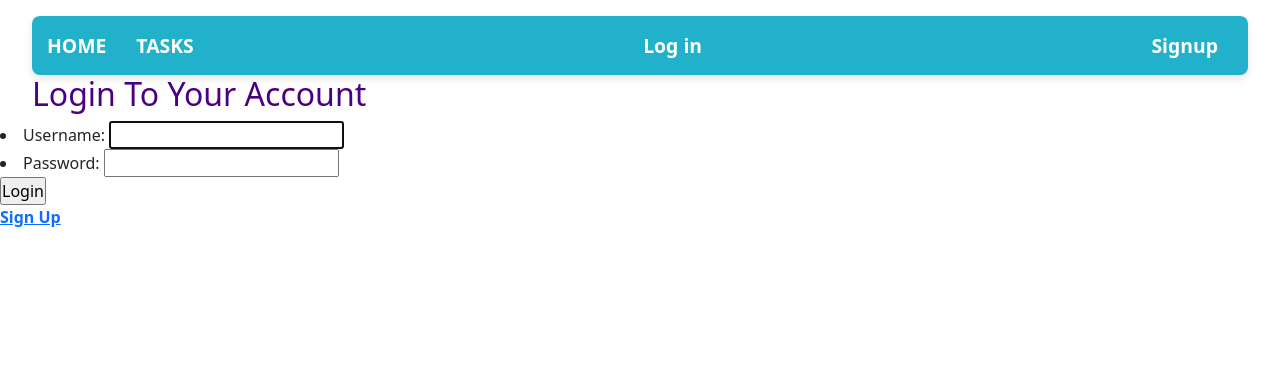
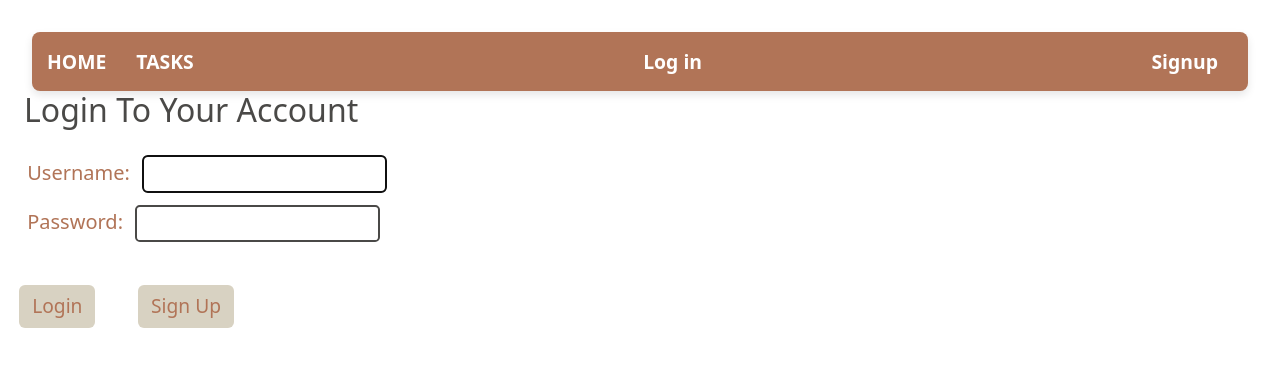
Before and after one commit to Fash-Mayor/Mini-Django-project-To-do-App, a Django app: page /accounts/ in a window 1280 px wide. Shown: the top 367 px of the page. Run offline with Django 5.2, Linux system fonts and the light colour scheme.

Commit message:
Improved the styling of the login page

```diff
--- a/todoapp/static/style.css
+++ b/todoapp/static/style.css
@@ -4,7 +4,7 @@
     box-sizing: border-box;
 }
 body{
-    background-color: rgb(57, 166, 180);
+    background-color: #e2cb8d;
     color: black;
     width: 100%;
     padding: 12px;
--- a/todoapp/static/styles.css
+++ b/todoapp/static/styles.css
@@ -1,7 +1,7 @@
 /* Base styles */
 body {
     font-family: 'Arial', sans-serif;
-    background-color: #f3f1f5;
+    background-color: #e2cb8d;
     color: #333;
     margin: 0;
     padding: 0;
@@ -19,16 +19,17 @@
 
 /* Header */
 h1, h2 {
-    color: #4b0082;
+    color: #4A4947;
+    margin: 1.5rem;
 }
 
 /* Nav */
 /* Navigation Styles */
 .nav {
     width: 95%;
-    background-color: #21b1ca;
+    background-color: #B17457;
     padding: 15px;
-    margin: 1rem auto;
+    margin: 2rem auto;
     display: flex;
     justify-content: space-between;
     align-items: center;
@@ -56,7 +57,7 @@
 }
 
 .nav a:hover {
-    color: #74a4bb;
+    color: #4A4947;
     text-decoration: none;
 }
 
@@ -88,6 +89,45 @@
 .nav form li {
     margin-left: 0;
 }
+
+/*Login Form*/
+.login_form{
+    position: relative;
+    margin: 1.2rem;
+}
+.login_form li{
+    list-style: none;
+}
+.login_form label{
+    color: #B17457;
+    margin: 0.6rem 0.5rem;
+    font-size: 20px;
+    font-weight: 500;
+}
+.login_form input{
+    border: 2px solid #4A4947;
+    border-radius: 0.3rem;
+    padding: 0.3rem;
+}
+.login_form input:hover, .login_form input:active{
+    border: 2px solid #B17457;
+}
+
+/*span links*/
+span .btn{
+    background-color: #D8D2C2;
+    color: #B17457;
+    font-size: larger;
+    font-weight: 500;
+    margin: 1.2rem;
+}
+span .btn:hover{
+    background-color: #4A4947;
+    color: #B17457;
+    text-decoration: none;
+}
+
+
 
 /* Responsive Design */
 @media (max-width: 768px) {
--- a/todoapp/templates/registration/login.html
+++ b/todoapp/templates/registration/login.html
@@ -2,12 +2,12 @@
 
 {% block content %}
     <h2>Login To Your Account</h2>
-    <form action="" method="post">
+    <form action="" method="post" class="login_form">
         {% csrf_token %}
         {{ form.as_ul }}
-        <input type="submit" value="Login"/>
     </form>
     <span>
-        <a href="{% url 'signup' %}">Sign Up</a>
+        <input type="submit" value="Login" class="btn"/>
+        <a href="{% url 'signup' %}" class="btn">Sign Up</a>
     </span>
 {% endblock content %}
```
Also changed, not shown: todoapp/db.sqlite3.
